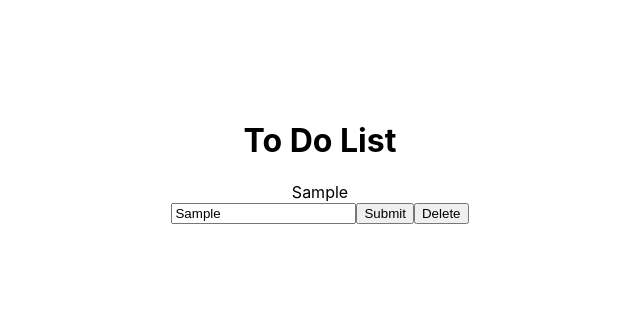
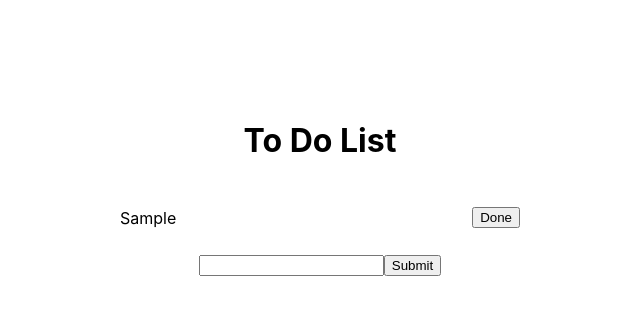
Before and after one commit to yeseuloh/to-do-list, a React (Create React App) app: page / in a window 1280 px wide. Both pictures are taken after typing "Sample" into the empty fields and a click on the button "Submit". Shown: the top 314 px of the page, without its empty margins (320-960 px from the left). Built offline with nearby package versions, Linux system fonts and the light colour scheme.

Commit message:
added completed prop

```diff
--- a/src/App.css
+++ b/src/App.css
@@ -5,8 +5,19 @@ body {
 .todo-wrapper {
   margin: 0 auto;
   text-align: center;
+  width: 100%;
+  max-width: 400px;
 }
 
 .todo-input-wrapper {
 
 }
+
+.todo-output-item {
+  display: flex;
+  flex-direction: row;
+  width: 100%;
+  justify-content: space-between;
+  padding: 10px 0;
+  align-items: center;
+}
--- a/src/App.js
+++ b/src/App.js
@@ -4,13 +4,34 @@ import "./App.css";
 
 function App() {
   const [list, setList] = React.useState([]);
+  // const [todoInput, setTodoInput] = React.useState("");
+  const [todoInput, setTodoInput] = React.useState({
+    title: "",
+    completed: false
+  });
 
-  let todoInput = React.createRef();
+  // let todoInput = React.createRef();
+  const updateTodoInput = e => {
+    setTodoInput({ title: e.target.value, completed: false });
+  };
 
-  const updateList = (e) => {
+  const updateList = e => {
     e.preventDefault();
-    setList(list => [...list, todoInput.current.value]);
+    setList(list => [...list, todoInput]);
+    setTodoInput({ title: "", completed: false });
   };
+
+  const markItem = (e, index) => {
+    e.preventDefault();
+    // var stateCopy = Object.assign({}, list);
+    // if (stateCopy[index].completed) {
+    //   stateCopy[index].completed = false;
+    // } else {
+    //   stateCopy[index].completed = true;
+    // }
+    // setList(stateCopy);
+  };
+
   console.log(list);
 
   return (
@@ -19,17 +40,31 @@ function App() {
       {list.length > 0 && (
         <div className="todo-output-wrapper">
           {list.map((todo, index) => (
-            <div key={index}>{todo.toString()}</div>
+            <>
+              {!todo.completed && (
+                <div className="todo-output-item">
+                  <p key={index}>{todo.title.toString()}</p>
+                  <button className="button-delete" onClick={ e => markItem(e, index)}>
+                    Done
+                  </button>
+                </div>
+              )}
+              {todo.completed && (
+                <div className="todo-output-item">
+                <p key={index} style={{textDecoration: 'line-through'}}>{todo.title.toString()}</p>
+                <button className="button-delete" onClick={markItem(todo)}>
+                  Uncheck
+                </button>
+              </div>
+              )}
+            </>
           ))}
         </div>
       )}
       <form className="todo-input-wrapper">
-        <input type="text" ref={todoInput}/>
+        <input type="text" onChange={updateTodoInput} value={todoInput.title} />
         <button className="button-update" onClick={updateList}>
           Submit
-        </button>
-        <button className="button-delete" >
-          Delete
         </button>
       </form>
     </div>
```
